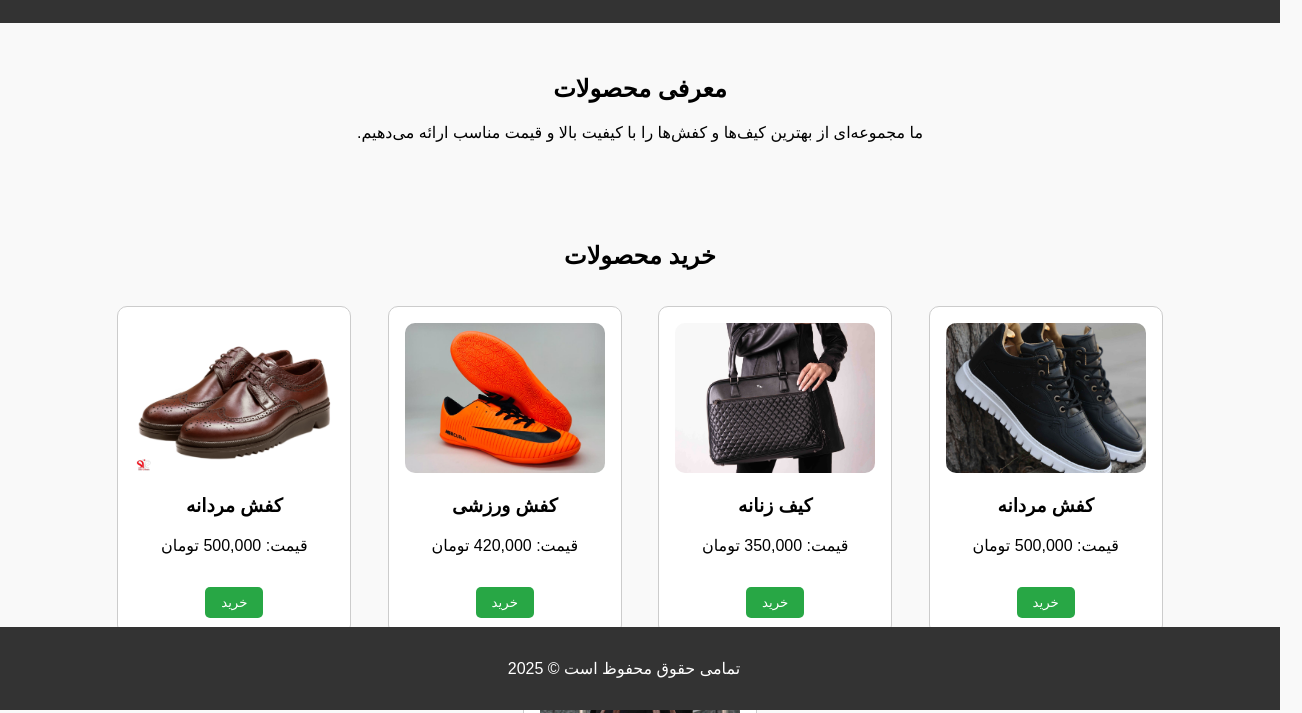
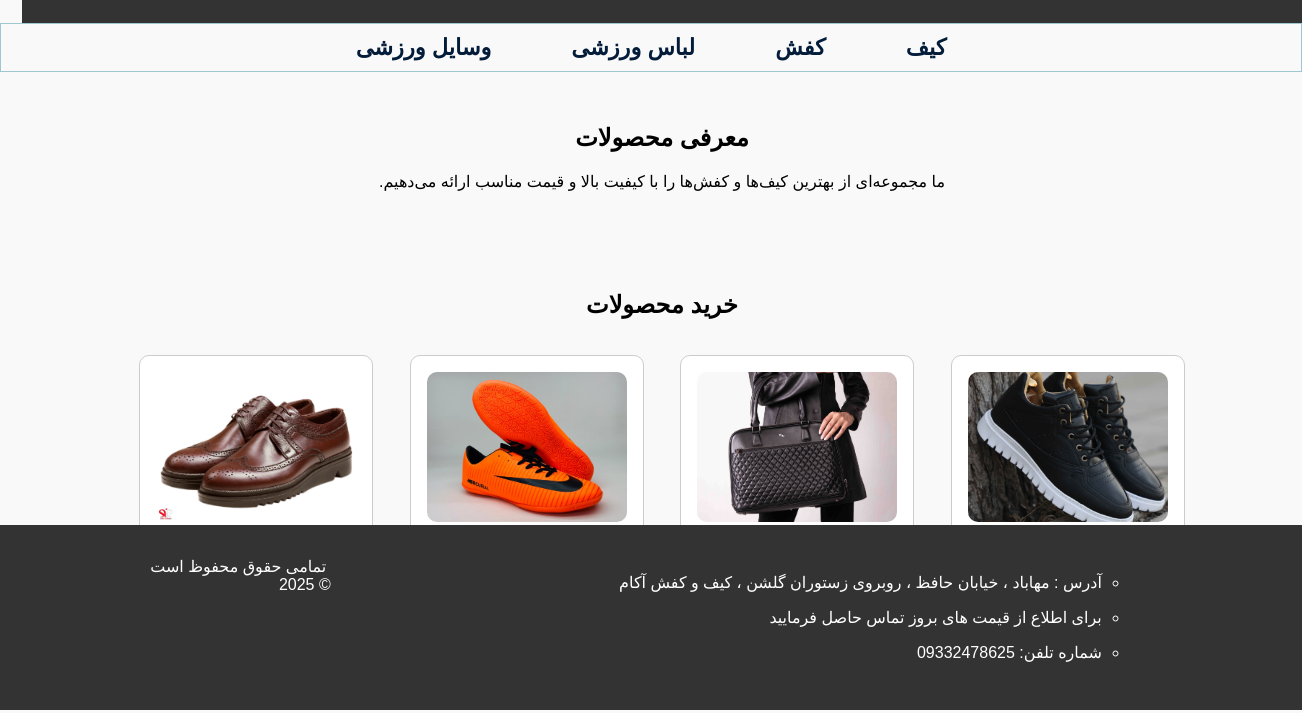
Before and after one commit to Akamkhw/login-page, a plain HTML site: page index.html in a window 1280 px wide. Shown: the part 90-803 px from the top of the page, 1302 px wide, since content can reach past the window. Drawn offline with Linux system fonts and the light colour scheme.

Commit message:
add footer section and menu to the index file
add footer section and menu to the index file - and some other design for both

```diff
--- a/index.html
+++ b/index.html
@@ -1,11 +1,13 @@
 <!DOCTYPE html>
 <html lang="fa">
+
 <head>
     <meta charset="UTF-8">
     <meta name="viewport" content="width=device-width, initial-scale=1.0">
     <title>فروشگاه کفش و کیف</title>
     <link rel="stylesheet" href="style.css">
 </head>
+
 <body>
     <header>
         <h1>فروشگاه کفش و کیف</h1>
@@ -17,6 +19,12 @@
         </a>
     </header>
 
+    <div class="menu">
+        <a href="#">کیف</a>
+        <a href="#">کفش</a>
+        <a href="#">لباس ورزشی</a>
+        <a href="#">وسایل ورزشی</a>
+    </div>
     <section class="section">
         <h2>معرفی محصولات</h2>
         <p>ما مجموعه‌ای از بهترین کیف‌ها و کفش‌ها را با کیفیت بالا و قیمت مناسب ارائه می‌دهیم.</p>
@@ -61,13 +69,34 @@
     </section>
 
     <footer>
-        <p>تمامی حقوق محفوظ است &copy; 2025</p>
+        <ul>
+            <li>
+                <p class="address">
+                    آدرس : مهاباد ، خیابان حافظ ، روبروی زستوران گلشن ، کیف و کفش آکام
+                </p>
+            </li>
+            <li>
+                <p class="detail-footer">
+                    برای اطلاع از قیمت های بروز تماس حاصل فرمایید
+                </p>
+            </li>
+            <li>
+                <p class="phone-number">
+                    شماره تلفن: 09332478625
+                </p>
+            </li>
+        </ul>
+        <p>
+            <img src="" alt="">
+            تمامی حقوق محفوظ است <br> &copy; 2025
+        </p>
+
     </footer>
-
     <script>
         function buyProduct(productName) {
             alert('شما ' + productName + ' را به سبد خرید اضافه کردید.');
         }
     </script>
 </body>
+
 </html>
--- a/style.css
+++ b/style.css
@@ -16,6 +16,23 @@ header {
     justify-content: space-around;
     align-items: center;
 }
+
+.menu {
+    display: flex;
+    gap: 80px;
+    padding: 10px;
+    border: 1px solid rgb(160, 198, 209);
+    width: 100%;
+    justify-content: center;
+}
+.menu a {
+    color: rgb(2, 28, 58);
+    font-size: 1.4rem;
+    text-decoration: none;
+    font-weight: 600;
+
+}
+
 .section {
     padding: 2rem;
     text-align: center;
@@ -50,11 +67,17 @@ header {
 footer {
     background-color: #333;
     color: white;
+    display: flex;
+    justify-content: space-around;
     text-align: center;
     padding: 1rem;
     position: fixed;
+    text-align: start;
     width: 100%;
     bottom: 0;
+}
+footer ul {
+    list-style: circle;
 }
 
 .login-a {
```
